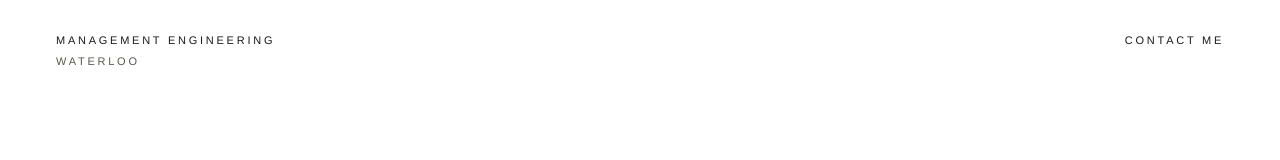
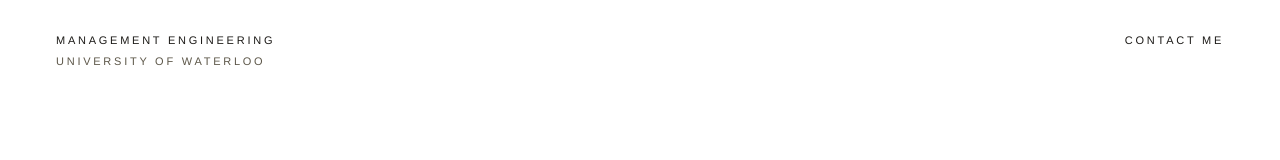
Before and after one commit to Keneisha3/keneisha-baid-portfolio, a React (Vite) app: page / in a window 1280 px wide. Shown: the top 160 px of the page. Built offline with nearby package versions, Linux system fonts and the light colour scheme.

Commit message:
Expand corner label to University of Waterloo

```diff
--- a/src/App.jsx
+++ b/src/App.jsx
@@ -41,7 +41,7 @@ function Hero() {
               Management Engineering
             </span>
             <span className="font-sans text-[11px] font-normal uppercase tracking-[0.25em] text-[#5d5749]">
-              Waterloo
+              University of Waterloo
             </span>
           </div>
           <a
```
